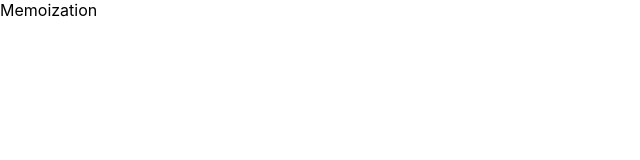
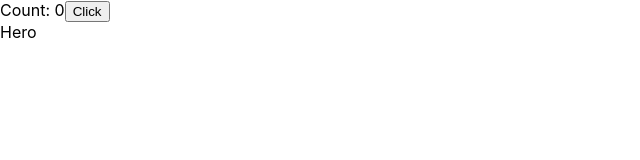
Before and after one commit to baophung020394/react-hook-basic-learn, a React (Create React App) app: page / in a window 1280 px wide. Shown: the top 160 px of the page, without its empty margins (0-640 px from the left). Built offline with nearby package versions, Linux system fonts and the light colour scheme.

Commit message:
testing useMemo, useCallback

```diff
--- a/src/App.js
+++ b/src/App.js
@@ -1,5 +1,6 @@
 import Clock from 'components/Clock/Clock';
 import MagicBox from 'components/MagicBox/MagicBox';
+import TestMemo from 'components/Memoization';
 import Memoization from 'components/Memoization/Memoization';
 import PostList from 'components/PostList';
 import RandomColor from 'components/RandomColor';
@@ -20,7 +21,8 @@ function App() {
       {/* {hide ? <Clock /> : null} */}
       {/* <MagicBox /> */}
       {/* <TestUseRef /> */}
-      <Memoization />
+      {/* <Memoization /> */}
+      <TestMemo />
     </div>
   );
 }
--- /dev/null
+++ b/src/components/Memoization/Hero.jsx
@@ -0,0 +1,15 @@
+import React from 'react'
+import PropTypes from 'prop-types'
+
+function Hero({name , onClick, data}) {
+
+
+  console.log('Hero', name);
+  return (
+    <div>Hero</div>
+  )
+}
+
+Hero.propTypes = {}
+
+export default React.memo(Hero);
--- /dev/null
+++ b/src/components/Memoization/index.jsx
@@ -0,0 +1,17 @@
+import React, { useCallback, useMemo, useState } from 'react';
+import Hero from './Hero';
+
+export default function TestMemo() {
+  const [count, setCount] = useState(0);
+  const data = useMemo(() => [{}, {}, {}], []);
+  const handleChangeValue = useCallback(() => {}, [])
+  // console.log('Parent comp');
+  return (
+    <div>
+      Count: {count}
+      <button onClick={() => setCount(count + 1)}>Click</button>
+      {/* <Hero name='Hero' onClick={handleChangeValue} /> */}
+      <Hero name='Hero' onClick={handleChangeValue} data={data} />
+    </div>
+  );
+}
```
